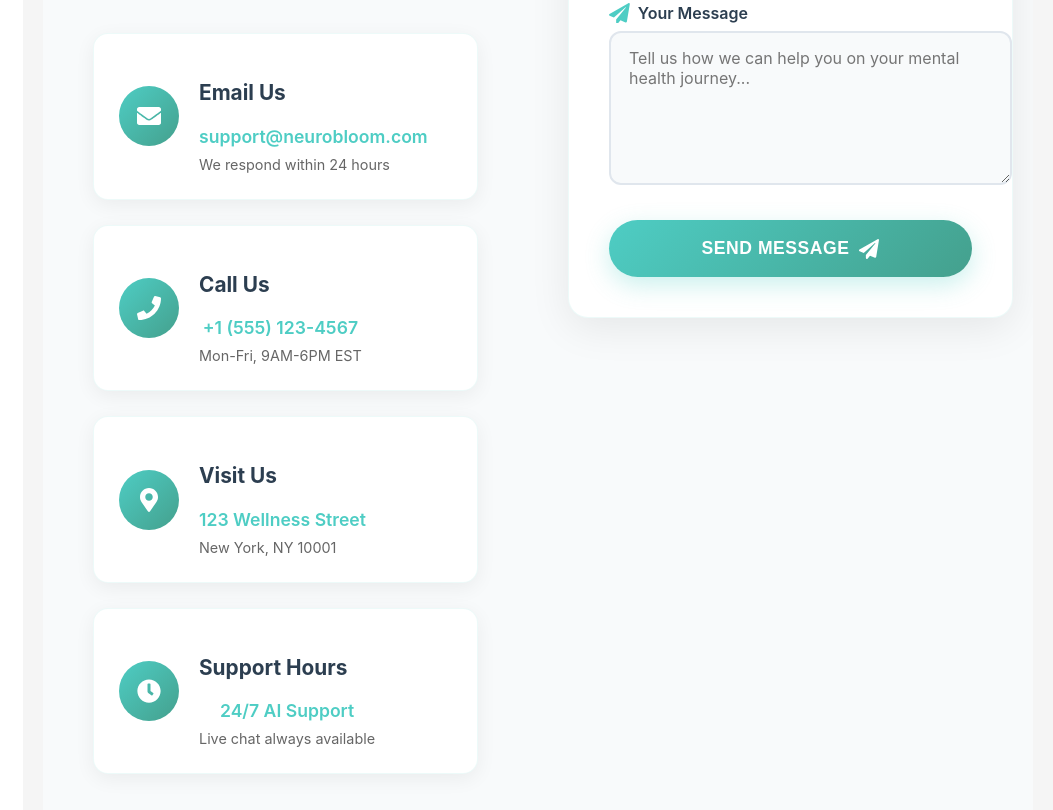
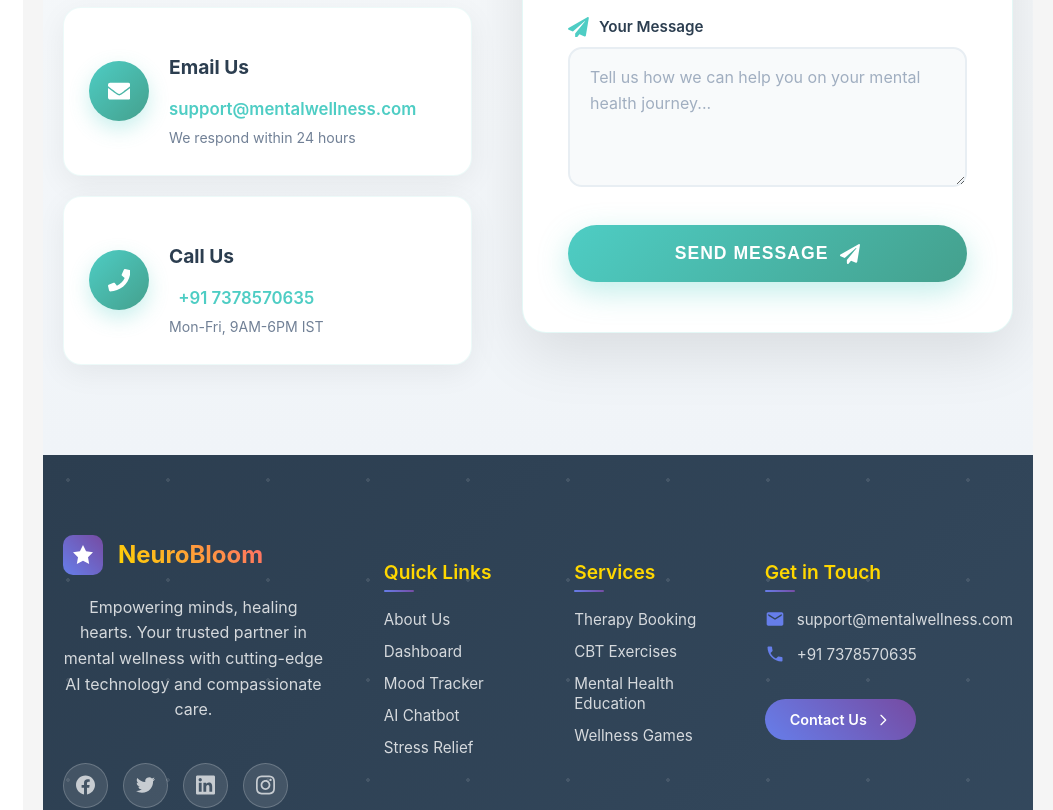
Before and after one commit to Prajp11/NeuroBloom, a React (Create React App) app: page /contact in a window 1280 px wide. Shown: the part 1180-1990 px from the top of the page, without its empty margins (227-1280 px from the left). Built offline with nearby package versions, Linux system fonts and the light colour scheme; the HTML template or start-up script is replaced by a standard one.

Commit message:
Did few UI improvements

```diff
--- a/src/components/Footer.jsx
+++ b/src/components/Footer.jsx
@@ -18,7 +18,7 @@ const Footer = () => {
                 <path d="M12 2l3.09 6.26L22 9.27l-5 4.87 1.18 6.88L12 17.77l-6.18 3.25L7 14.14 2 9.27l6.91-1.01L12 2z"/>
               </svg>
             </div>
-            <h4>Mental Health Companion</h4>
+            <h4>NeuroBloom</h4>
           </div>
           <p className="brand-description">
             Empowering minds, healing hearts. Your trusted partner in mental wellness with cutting-edge AI technology and compassionate care.
@@ -97,7 +97,7 @@ const Footer = () => {
       {/* Footer Bottom */}
       <div className="footer-bottom">
         <div className="footer-bottom-content">
-          <p>&copy; {currentYear} Mental Health Companion. All rights reserved.</p>
+          <p>&copy; {currentYear} NeuroBloom. All rights reserved.</p>
           <div className="footer-legal">
             <Link to="/privacy" className="legal-link">Privacy Policy</Link>
             <span className="separator">•</span>
--- a/src/pages/Contact.jsx
+++ b/src/pages/Contact.jsx
@@ -1,5 +1,5 @@
 import React, { useState } from "react";
-import { FaCheckCircle, FaEnvelope, FaPhone, FaMapMarkerAlt, FaClock, FaUser, FaPaperPlane, FaHeart } from "react-icons/fa";
+import { FaCheckCircle, FaEnvelope, FaPhone, FaUser, FaPaperPlane, FaHeart } from "react-icons/fa";
 import "../App.css"; // Ensure styles are applied
 
 const Contact = () => {
@@ -66,7 +66,7 @@ const Contact = () => {
                   </div>
                   <div className="info-content">
                     <h3>Email Us</h3>
-                    <p>support@neurobloom.com</p>
+                    <p>support@mentalwellness.com</p>
                     <span className="info-detail">We respond within 24 hours</span>
                   </div>
                 </div>
@@ -77,30 +77,8 @@ const Contact = () => {
                   </div>
                   <div className="info-content">
                     <h3>Call Us</h3>
-                    <p>+1 (555) 123-4567</p>
-                    <span className="info-detail">Mon-Fri, 9AM-6PM EST</span>
-                  </div>
-                </div>
-
-                <div className="info-card">
-                  <div className="info-icon">
-                    <FaMapMarkerAlt />
-                  </div>
-                  <div className="info-content">
-                    <h3>Visit Us</h3>
-                    <p>123 Wellness Street</p>
-                    <span className="info-detail">New York, NY 10001</span>
-                  </div>
-                </div>
-
-                <div className="info-card">
-                  <div className="info-icon">
-                    <FaClock />
-                  </div>
-                  <div className="info-content">
-                    <h3>Support Hours</h3>
-                    <p>24/7 AI Support</p>
-                    <span className="info-detail">Live chat always available</span>
+                    <p>+91 7378570635</p>
+                    <span className="info-detail">Mon-Fri, 9AM-6PM IST</span>
                   </div>
                 </div>
               </div>
--- a/src/pages/Home.jsx
+++ b/src/pages/Home.jsx
@@ -117,8 +117,10 @@ const Home = () => {
         <div className="card-container">
           {features.map((feature, index) => (
             <div key={index} className="feature-card modern-card" data-index={index}>
-              <div className="card-header" style={{ backgroundColor: feature.color }}>
-                <img src={feature.image} alt={feature.title} className="feature-image" />
+              <div className="card-header" data-color={feature.color}>
+                <div className="card-icon-wrapper">
+                  <img src={feature.image} alt={feature.title} className="feature-image" />
+                </div>
               </div>
               <div className="card-body">
                 <h3 className="feature-title">{feature.title}</h3>
@@ -128,7 +130,7 @@ const Home = () => {
                     className="learn-more clickable"
                     onClick={() => setFeatureModal({ open: true, feature })}
                   >
-                    Learn More →
+                    Learn More
                   </button>
                 </div>
               </div>
```
Also changed, not shown: src/App.css.
